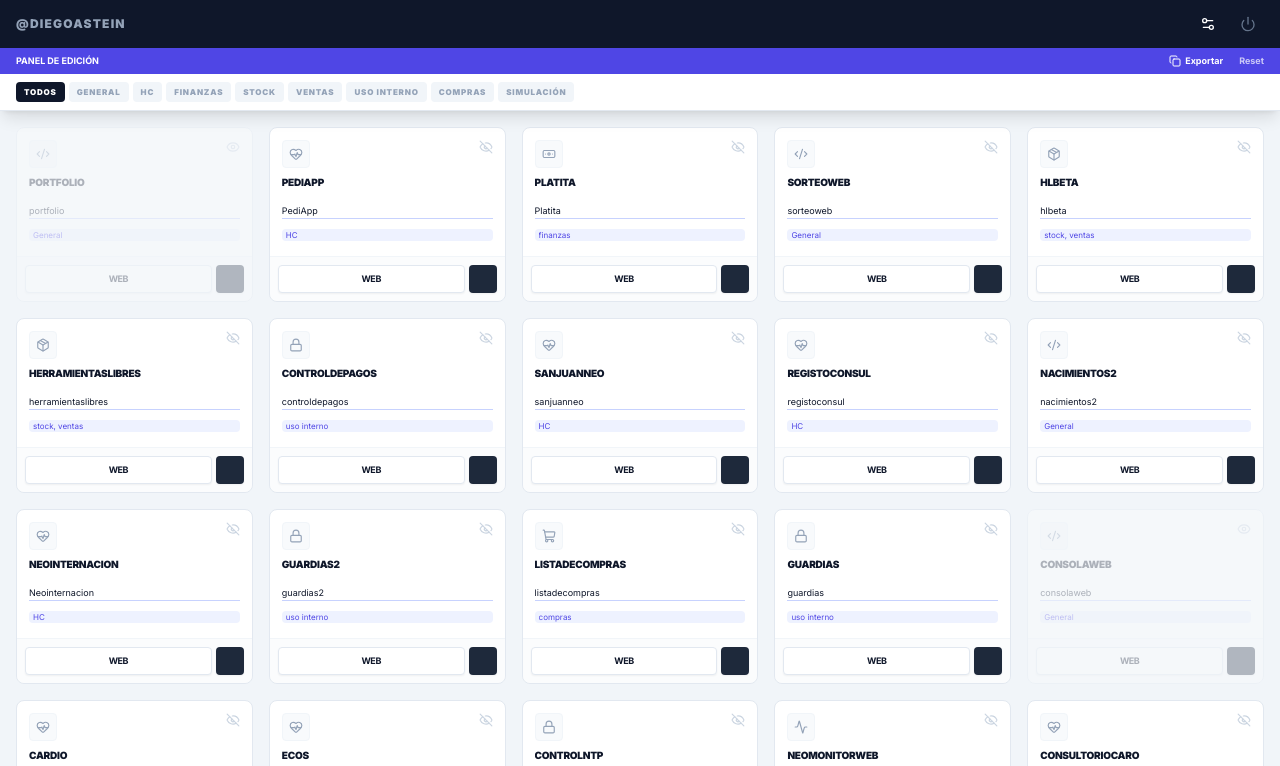
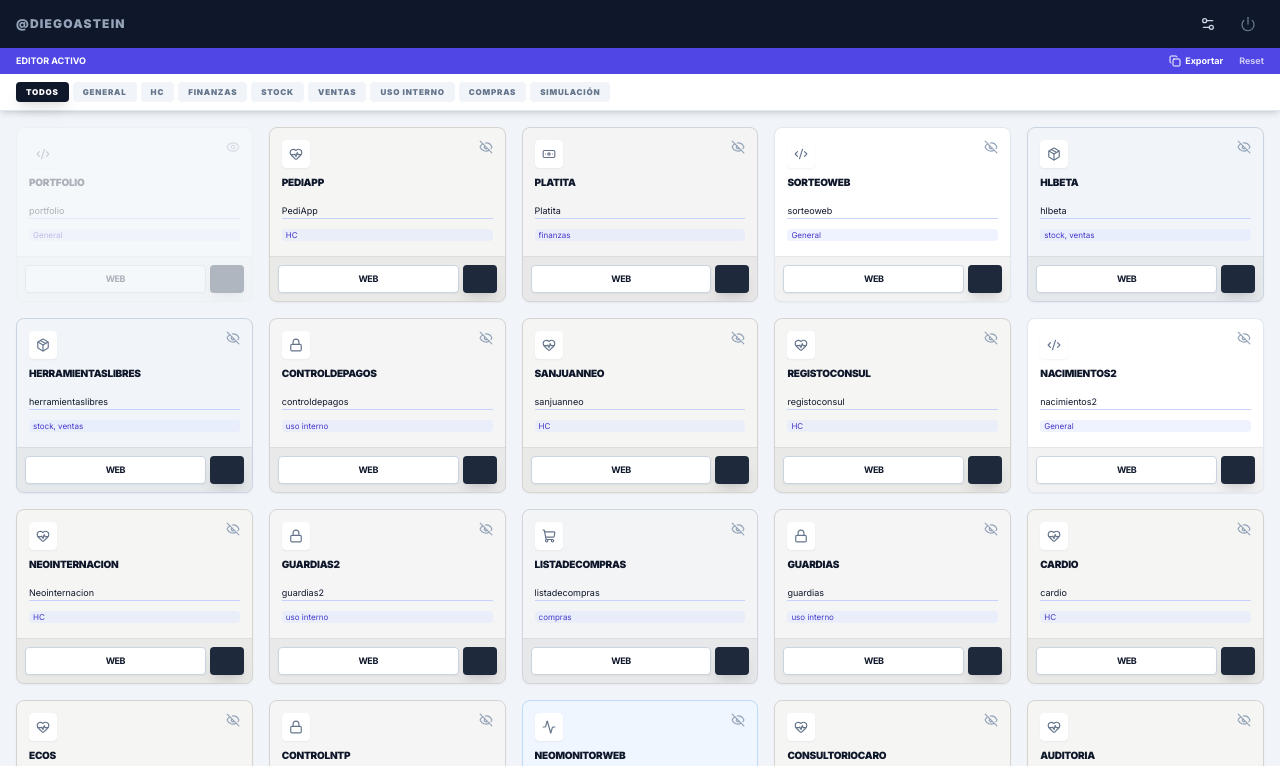
Before and after one commit to diegoastein/portfolio, a plain HTML site: page index.html in a window 1280 px wide. Both pictures are taken after a click on the button 1208 px from the left and 24 px from the top of the page. Shown: the top 766 px of the page. Drawn offline with nearby package versions, Linux system fonts and the light colour scheme.

Commit message:
Update index.html

```diff
--- a/index.html
+++ b/index.html
@@ -19,7 +19,7 @@
             transition: all 0.2s ease;
         }
 
-        /* Grid forzado a 2 columnas en movil */
+        /* Grid de 2 columnas en móvil para ahorrar espacio */
         @media (max-width: 640px) {
             .compact-grid {
                 grid-template-columns: repeat(2, 1fr);
@@ -29,16 +29,17 @@
         .no-scrollbar::-webkit-scrollbar { display: none; }
         .no-scrollbar { -ms-overflow-style: none; scrollbar-width: none; }
 
-        /* Estilo para el overlay de descripción */
+        /* Overlay de descripción con desenfoque */
         .description-overlay {
-            backdrop-filter: blur(2px);
+            backdrop-filter: blur(4px);
+            background-color: rgba(15, 23, 42, 0.95);
         }
     </style>
 </head>
 <body class="text-slate-900 pb-6">
 
-    <!-- Header Minimalista -->
-    <header class="bg-slate-900 text-white sticky top-0 z-50 shadow-lg">
+    <!-- Header Oscuro -->
+    <header class="bg-slate-900 text-white sticky top-0 z-50 shadow-md">
         <div class="max-w-7xl mx-auto px-4 h-12 flex items-center justify-between">
             <div class="flex items-center gap-2">
                 <span class="font-black text-[10px] md:text-xs tracking-widest uppercase text-slate-400">@diegoastein</span>
@@ -46,7 +47,7 @@
 
             <div class="flex items-center gap-2">
                 <button onclick="app.toggleEditMode()" class="p-2 hover:bg-slate-800 rounded-lg transition-colors">
-                    <i data-lucide="settings-2" class="w-4 h-4"></i>
+                    <i data-lucide="settings-2" class="w-4 h-4 text-slate-300"></i>
                 </button>
                 <button onclick="app.logout()" class="p-2 text-slate-500 hover:text-red-400">
                     <i data-lucide="power" class="w-4 h-4"></i>
@@ -55,10 +56,10 @@
         </div>
 
         <!-- Banner de Edición -->
-        <div id="edit-banner" class="hidden bg-indigo-600 px-4 py-1.5 flex justify-between items-center text-[9px] font-bold uppercase">
-            <span>Panel de Edición</span>
+        <div id="edit-banner" class="hidden bg-indigo-600 px-4 py-1.5 flex justify-between items-center text-[9px] font-bold uppercase text-white">
+            <span>Editor Activo</span>
             <div class="flex gap-4">
-                <button onclick="app.copyConfig()" class="flex items-center gap-1"><i data-lucide="copy" class="w-3 h-3"></i> Exportar</button>
+                <button onclick="app.copyConfig()" class="flex items-center gap-1 hover:underline"><i data-lucide="copy" class="w-3 h-3"></i> Exportar</button>
                 <button onclick="app.resetData()" class="opacity-70 hover:opacity-100">Reset</button>
             </div>
         </div>
@@ -78,42 +79,41 @@
         <!-- Estado Vacío -->
         <div id="empty-state" class="hidden py-20 text-center">
             <i data-lucide="search-x" class="w-10 h-10 mx-auto text-slate-300 mb-2"></i>
-            <p class="text-slate-400 text-xs font-bold uppercase">No hay proyectos aquí</p>
+            <p class="text-slate-400 text-xs font-bold uppercase">Sin proyectos</p>
         </div>
     </main>
 
     <!-- Notificación -->
-    <div id="toast" class="fixed bottom-4 left-1/2 -translate-x-1/2 bg-indigo-600 text-white px-4 py-2 rounded-full text-[10px] font-bold opacity-0 transition-all z-[100] pointer-events-none shadow-xl">
-        Copiado al portapapeles
+    <div id="toast" class="fixed bottom-4 left-1/2 -translate-x-1/2 bg-indigo-700 text-white px-4 py-2 rounded-full text-[10px] font-bold opacity-0 transition-all z-[100] pointer-events-none shadow-2xl">
+        Configuración Copiada
     </div>
 
     <script>
         const initialData = {
           "username": "diegoastein",
           "repos": [
-            { "id": 1190596914, "name": "portfolio", "description": "portfolio", "url": "https://github.com/diegoastein/portfolio", "homepage": "https://diegoastein.github.io/portfolio/", "topics": ["General"], "isHidden": true },
-            { "id": 1117915849, "name": "PediApp", "description": "hc de consultorio pediátrico", "url": "https://github.com/diegoastein/pediapp", "homepage": "https://diegoastein.github.io/pediapp/", "topics": ["HC"], "isHidden": false },
-            { "id": 1178822966, "name": "Platita", "description": "control financiero básico", "url": "https://github.com/diegoastein/platita", "homepage": "https://diegoastein.github.io/platita/", "topics": ["finanzas"], "isHidden": false },
-            { "id": 1180247404, "name": "sorteoweb", "description": "gestor de sorteos por whatsapp", "url": "https://github.com/diegoastein/sorteoweb", "homepage": "https://diegoastein.github.io/sorteoweb/", "topics": ["General"], "isHidden": false },
-            { "id": 1181116050, "name": "hlbeta", "description": "beta de herramientas libres", "url": "https://github.com/diegoastein/hlbeta", "homepage": "https://diegoastein.github.io/hlbeta/", "topics": ["stock", "ventas"], "isHidden": false },
-            { "id": 1180398151, "name": "herramientaslibres", "description": "gestión de stock", "url": "https://github.com/diegoastein/herramientaslibres", "homepage": "https://diegoastein.github.io/herramientaslibres/", "topics": ["stock", "ventas"], "isHidden": false },
-            { "id": 1113252382, "name": "controldepagos", "description": "control de pagos", "url": "https://github.com/diegoastein/controldepagos", "homepage": "https://diegoastein.github.io/controldepagos/", "topics": ["uso interno"], "isHidden": false },
-            { "id": 1113983686, "name": "sanjuanneo", "description": "Uso interno del SJDD", "url": "https://github.com/diegoastein/sanjuanneo", "homepage": "https://diegoastein.github.io/sanjuanneo/", "topics": ["HC"], "isHidden": false },
-            { "id": 1100785733, "name": "registoconsul", "description": "Consultorio de Alto Riesgo", "url": "https://github.com/diegoastein/registoconsul", "homepage": "https://diegoastein.github.io/registoconsul/", "topics": ["HC"], "isHidden": false },
-            { "id": 1098206157, "name": "nacimientos2", "description": "registro de nacimientos", "url": "https://github.com/diegoastein/nacimientos2", "homepage": "https://diegoastein.github.io/nacimientos2/", "topics": ["General"], "isHidden": false },
-            { "id": 1093888442, "name": "Neointernacion", "description": "Web app de neo internación ", "url": "https://github.com/diegoastein/Neointernacion", "homepage": "https://diegoastein.github.io/Neointernacion/", "topics": ["HC"], "isHidden": false },
-            { "id": 1123333718, "name": "guardias2", "description": "anexo a guardias. Version lite", "url": "https://github.com/diegoastein/guardias2", "homepage": "https://diegoastein.github.io/guardias2/", "topics": ["uso interno"], "isHidden": false },
-            { "id": 1114435525, "name": "listadecompras", "description": "Lista de compras", "url": "https://github.com/diegoastein/listadecompras", "homepage": "https://diegoastein.github.io/listadecompras/", "topics": ["compras"], "isHidden": false },
-            { "id": 1111426472, "name": "guardias", "description": "manejo de las guardias externas", "url": "https://github.com/diegoastein/guardias", "homepage": "https://diegoastein.github.io/guardias/", "topics": ["uso interno"], "isHidden": false },
-            { "id": 1104721943, "name": "consolaweb", "description": "un rejunte de todo", "url": "https://github.com/diegoastein/consolaweb", "homepage": "https://diegoastein.github.io/consolaweb/", "topics": ["General"], "isHidden": true },
-            { "id": 1105264431, "name": "cardio", "description": "Estadísticas de cardio", "url": "https://github.com/diegoastein/cardio", "homepage": "https://diegoastein.github.io/cardio/", "topics": ["HC"], "isHidden": false },
-            { "id": 1105339931, "name": "Ecos", "description": "estadística de Ecografías", "url": "https://github.com/diegoastein/Ecos", "homepage": "https://diegoastein.github.io/Ecos/", "topics": ["HC"], "isHidden": false },
-            { "id": 1104132144, "name": "controlntp", "description": "Control de stock de NPT", "url": "https://github.com/diegoastein/controlntp", "homepage": "https://diegoastein.github.io/controlntp/", "topics": ["uso interno"], "isHidden": false },
-            { "id": 1106762310, "name": "neomonitorweb", "description": "web de difusión", "url": "https://github.com/diegoastein/neomonitorweb", "homepage": "https://diegoastein.github.io/neomonitorweb/", "topics": ["simulación"], "isHidden": false },
-            { "id": 1095261875, "name": "ConsultorioCaro", "description": "agenda consultorios", "url": "https://github.com/diegoastein/ConsultorioCaro", "homepage": "https://diegoastein.github.io/ConsultorioCaro/", "topics": ["HC"], "isHidden": false },
-            { "id": 1099448164, "name": "auditoria", "description": "auditoría", "url": "https://github.com/diegoastein/auditorianacimientos", "homepage": "https://diegoastein.github.io/auditorianacimientos/", "topics": ["HC"], "isHidden": false },
-            { "id": 1094967320, "name": "licencias", "description": "licencias", "url": "https://github.com/diegoastein/licenciasweb", "homepage": "https://diegoastein.github.io/licenciasweb/", "topics": ["uso interno"], "isHidden": false },
-            { "id": 1103359754, "name": "Turnos", "description": "gestión de turnos", "url": "https://github.com/diegoastein/Consultorios", "homepage": "https://diegoastein.github.io/Consultorios/", "topics": ["HC"], "isHidden": false }
+            { "id": 1190596914, "name": "portfolio", "description": "Este mismo sitio web", "url": "https://github.com/diegoastein/portfolio", "homepage": "https://diegoastein.github.io/portfolio/", "topics": ["General"], "isHidden": true },
+            { "id": 1117915849, "name": "PediApp", "description": "HC de consultorio pediátrico profesional", "url": "https://github.com/diegoastein/pediapp", "homepage": "https://diegoastein.github.io/pediapp/", "topics": ["HC"], "isHidden": false },
+            { "id": 1178822966, "name": "Platita", "description": "Control de finanzas personales simplificado", "url": "https://github.com/diegoastein/platita", "homepage": "https://diegoastein.github.io/platita/", "topics": ["finanzas"], "isHidden": false },
+            { "id": 1180247404, "name": "sorteoweb", "description": "Gestor de sorteos para enviar por WhatsApp", "url": "https://github.com/diegoastein/sorteoweb", "homepage": "https://diegoastein.github.io/sorteoweb/", "topics": ["General"], "isHidden": false },
+            { "id": 1181116050, "name": "hlbeta", "description": "Versión beta del sistema de gestión comercial", "url": "https://github.com/diegoastein/hlbeta", "homepage": "https://diegoastein.github.io/hlbeta/", "topics": ["stock", "ventas"], "isHidden": false },
+            { "id": 1180398151, "name": "herramientaslibres", "description": "Gestión integral de stock y proveedores", "url": "https://github.com/diegoastein/herramientaslibres", "homepage": "https://diegoastein.github.io/herramientaslibres/", "topics": ["stock", "ventas"], "isHidden": false },
+            { "id": 1113252382, "name": "controldepagos", "description": "Sistema interno para control de cobros", "url": "https://github.com/diegoastein/controldepagos", "homepage": "https://diegoastein.github.io/controldepagos/", "topics": ["uso interno"], "isHidden": false },
+            { "id": 1113983686, "name": "sanjuanneo", "description": "Herramienta interna para SJDD Neonatología", "url": "https://github.com/diegoastein/sanjuanneo", "homepage": "https://diegoastein.github.io/sanjuanneo/", "topics": ["HC"], "isHidden": false },
+            { "id": 1100785733, "name": "registoconsul", "description": "Registro de consultorio de alto riesgo", "url": "https://github.com/diegoastein/registoconsul", "homepage": "https://diegoastein.github.io/registoconsul/", "topics": ["HC"], "isHidden": false },
+            { "id": 1098206157, "name": "nacimientos2", "description": "Registro oficial de nacimientos", "url": "https://github.com/diegoastein/nacimientos2", "homepage": "https://diegoastein.github.io/nacimientos2/", "topics": ["General"], "isHidden": false },
+            { "id": 1093888442, "name": "Neointernacion", "description": "App para gestión de neonatos internados", "url": "https://github.com/diegoastein/Neointernacion", "homepage": "https://diegoastein.github.io/Neointernacion/", "topics": ["HC"], "isHidden": false },
+            { "id": 1123333718, "name": "guardias2", "description": "Gestión lite de guardias médicas", "url": "https://github.com/diegoastein/guardias2", "homepage": "https://diegoastein.github.io/guardias2/", "topics": ["uso interno"], "isHidden": false },
+            { "id": 1114435525, "name": "listadecompras", "description": "Organizador de compras domésticas", "url": "https://github.com/diegoastein/listadecompras", "homepage": "https://diegoastein.github.io/listadecompras/", "topics": ["compras"], "isHidden": false },
+            { "id": 1111426472, "name": "guardias", "description": "Manejo centralizado de guardias externas", "url": "https://github.com/diegoastein/guardias", "homepage": "https://diegoastein.github.io/guardias/", "topics": ["uso interno"], "isHidden": false },
+            { "id": 1105264431, "name": "cardio", "description": "Estadísticas de cardiología pediátrica", "url": "https://github.com/diegoastein/cardio", "homepage": "https://diegoastein.github.io/cardio/", "topics": ["HC"], "isHidden": false },
+            { "id": 1105339931, "name": "Ecos", "description": "Registro estadístico de ecografías", "url": "https://github.com/diegoastein/Ecos", "homepage": "https://diegoastein.github.io/Ecos/", "topics": ["HC"], "isHidden": false },
+            { "id": 1104132144, "name": "controlntp", "description": "Inventario de Nutrición Parenteral", "url": "https://github.com/diegoastein/controlntp", "homepage": "https://diegoastein.github.io/controlntp/", "topics": ["uso interno"], "isHidden": false },
+            { "id": 1106762310, "name": "neomonitorweb", "description": "Landing page de NeoMonitor Pro", "url": "https://github.com/diegoastein/neomonitorweb", "homepage": "https://diegoastein.github.io/neomonitorweb/", "topics": ["simulación"], "isHidden": false },
+            { "id": 1095261875, "name": "ConsultorioCaro", "description": "Agenda y turnos para consultorios", "url": "https://github.com/diegoastein/ConsultorioCaro", "homepage": "https://diegoastein.github.io/ConsultorioCaro/", "topics": ["HC"], "isHidden": false },
+            { "id": 1099448164, "name": "auditoria", "description": "Módulo de auditoría de nacimientos", "url": "https://github.com/diegoastein/auditorianacimientos", "homepage": "https://diegoastein.github.io/auditorianacimientos/", "topics": ["HC"], "isHidden": false },
+            { "id": 1094967320, "name": "licencias", "description": "Gestión de licencias médicas", "url": "https://github.com/diegoastein/licenciasweb", "homepage": "https://diegoastein.github.io/licenciasweb/", "topics": ["uso interno"], "isHidden": false },
+            { "id": 1103359754, "name": "Turnos", "description": "Gestor de turnos rápido", "url": "https://github.com/diegoastein/Consultorios", "homepage": "https://diegoastein.github.io/Consultorios/", "topics": ["HC"], "isHidden": false }
           ]
         };
 
@@ -123,19 +123,20 @@
             editMode: false,
             filter: 'Todos',
 
-            getIcon(topics) {
+            // Paleta neutra por categoría
+            getStyle(topics) {
                 const t = topics.map(x => x.toLowerCase());
-                if (t.includes('hc')) return 'heart-pulse';
-                if (t.includes('stock') || t.includes('ventas')) return 'package';
-                if (t.includes('finanzas')) return 'banknote';
-                if (t.includes('uso interno')) return 'lock';
-                if (t.includes('compras')) return 'shopping-cart';
-                if (t.includes('simulación')) return 'activity';
-                return 'code-2';
+                if (t.includes('hc')) return { icon: 'heart-pulse', bg: 'bg-stone-100', border: 'border-stone-300' };
+                if (t.includes('stock') || t.includes('ventas')) return { icon: 'package', bg: 'bg-slate-100', border: 'border-slate-300' };
+                if (t.includes('finanzas')) return { icon: 'banknote', bg: 'bg-zinc-100', border: 'border-zinc-300' };
+                if (t.includes('uso interno')) return { icon: 'lock', bg: 'bg-neutral-100', border: 'border-neutral-300' };
+                if (t.includes('compras')) return { icon: 'shopping-cart', bg: 'bg-gray-100', border: 'border-gray-300' };
+                if (t.includes('simulación')) return { icon: 'activity', bg: 'bg-blue-50', border: 'border-blue-200' };
+                return { icon: 'code-2', bg: 'bg-white', border: 'border-slate-200' };
             },
 
             init() {
-                const saved = localStorage.getItem('diego_compact_v5');
+                const saved = localStorage.getItem('diego_compact_v6');
                 this.repos = saved ? JSON.parse(saved).repos : initialData.repos;
                 this.render();
                 lucide.createIcons();
@@ -149,7 +150,7 @@
                 this.repos.forEach(r => { if (!r.isHidden || this.editMode) r.topics.forEach(t => cats.add(t)); });
 
                 filters.innerHTML = Array.from(cats).map(cat => `
-                    <button onclick="app.setFilter('${cat}')" class="px-2 py-1 rounded text-[8px] font-black uppercase tracking-widest transition-all ${this.filter === cat ? 'bg-slate-900 text-white' : 'bg-slate-100 text-slate-400 hover:bg-slate-200'}">
+                    <button onclick="app.setFilter('${cat}')" class="px-2.5 py-1 rounded text-[8px] font-black uppercase tracking-widest transition-all ${this.filter === cat ? 'bg-slate-900 text-white shadow-lg' : 'bg-slate-100 text-slate-500 hover:bg-slate-200'}">
                         ${cat}
                     </button>
                 `).join('');
@@ -160,18 +161,18 @@
                 });
 
                 grid.innerHTML = filtered.map(repo => {
-                    const icon = this.getIcon(repo.topics);
+                    const style = this.getStyle(repo.topics);
                     return `
-                    <div class="project-card group flex flex-col bg-white border border-slate-200 rounded-lg overflow-hidden relative ${repo.isHidden ? 'opacity-30' : ''}">
+                    <div class="project-card group flex flex-col ${style.bg} border ${style.border} rounded-lg overflow-hidden relative shadow-sm ${repo.isHidden ? 'opacity-30' : ''}">
 
-                        <!-- Contenido Superior (Título e Icono) con Hover -->
+                        <!-- Contenido -->
                         <div class="relative p-3 flex-1 flex flex-col">
                             <div class="flex justify-between items-start mb-2">
-                                <div class="p-1.5 bg-slate-50 border border-slate-100 rounded">
-                                    <i data-lucide="${icon}" class="w-3.5 h-3.5 text-slate-400"></i>
+                                <div class="p-1.5 bg-white border border-white rounded shadow-sm">
+                                    <i data-lucide="${style.icon}" class="w-3.5 h-3.5 text-slate-500"></i>
                                 </div>
                                 ${this.editMode ? `
-                                    <button onclick="app.toggleHide(${repo.id})" class="text-slate-300 hover:text-indigo-600 transition-colors relative z-20">
+                                    <button onclick="app.toggleHide(${repo.id})" class="text-slate-400 hover:text-indigo-600 transition-colors z-20">
                                         <i data-lucide="${repo.isHidden ? 'eye' : 'eye-off'}" class="w-3.5 h-3.5"></i>
                                     </button>
                                 ` : ''}
@@ -180,34 +181,34 @@
                             <h3 class="font-black text-[10px] uppercase leading-tight tracking-tight mb-1 truncate" title="${repo.name}">${repo.name}</h3>
 
                             ${this.editMode ? `
-                                <div class="space-y-1.5 mt-1 relative z-20">
+                                <div class="space-y-1.5 mt-1 z-20">
                                     <input onchange="app.updateField(${repo.id}, 'name', this.value)" value="${repo.name}" class="w-full text-[9px] border-b border-indigo-200 outline-none bg-transparent">
-                                    <input onchange="app.updateField(${repo.id}, 'topics', this.value)" value="${repo.topics.join(', ')}" class="w-full text-[8px] text-indigo-600 bg-indigo-50 px-1 rounded">
+                                    <input onchange="app.updateField(${repo.id}, 'topics', this.value)" value="${repo.topics.join(', ')}" class="w-full text-[8px] text-indigo-700 bg-indigo-100/50 px-1 rounded">
                                 </div>
                             ` : `
                                 <div class="flex flex-wrap gap-1 mt-1 mb-2">
-                                    ${repo.topics.map(t => `<span class="text-[7px] font-bold text-indigo-600 bg-indigo-50/50 px-1 rounded uppercase tracking-tighter">${t}</span>`).join('')}
+                                    ${repo.topics.map(t => `<span class="text-[7px] font-bold text-indigo-800 bg-indigo-100/50 px-1 rounded border border-indigo-100 uppercase tracking-tighter">${t}</span>`).join('')}
                                 </div>
                             `}
 
-                            <!-- Overlay de Descripción (Solo se muestra al pasar el mouse/tocar) -->
+                            <!-- Overlay de Descripción (Hover en Escritorio / Tap en Móvil) -->
                             ${!this.editMode ? `
-                                <div class="description-overlay absolute inset-0 bg-slate-900/95 p-3 opacity-0 group-hover:opacity-100 transition-opacity duration-200 flex flex-col justify-center items-center text-center z-10">
-                                    <p class="text-white text-[9px] font-medium leading-tight">${repo.description}</p>
+                                <div class="description-overlay absolute inset-0 opacity-0 group-hover:opacity-100 transition-opacity duration-300 flex flex-col justify-center items-center text-center z-10 p-3">
+                                    <p class="text-white text-[9px] font-bold leading-tight px-1">${repo.description}</p>
                                 </div>
                             ` : ''}
                         </div>
 
-                        <!-- Botones de Acción (Siempre visibles en la base) -->
-                        <div class="flex gap-1 p-2 bg-slate-50/50 border-t border-slate-100 relative z-20">
+                        <!-- Botones de Acción -->
+                        <div class="flex gap-1 p-2 bg-black/5 border-t border-black/5 z-20">
                             ${repo.homepage ? `
-                                <a href="${repo.homepage}" target="_blank" rel="noopener" class="flex-1 bg-white text-slate-900 text-[9px] font-bold py-1.5 rounded border border-slate-200 text-center hover:bg-slate-100 transition-colors uppercase tracking-tighter shadow-sm">Web</a>
+                                <a href="${repo.homepage}" target="_blank" rel="noopener" class="flex-1 bg-white text-slate-900 text-[9px] font-bold py-1.5 rounded border border-slate-300 text-center hover:bg-slate-50 active:bg-slate-100 transition-colors uppercase tracking-tighter shadow-sm">Web</a>
                             ` : `
-                                <div class="flex-1 bg-slate-100/50 text-slate-300 text-[8px] font-bold py-1.5 rounded text-center uppercase tracking-tighter">Off</div>
+                                <div class="flex-1 bg-black/5 text-slate-400 text-[8px] font-bold py-1.5 rounded text-center uppercase tracking-tighter italic">Local</div>
                             `}
 
-                            <a href="${repo.url}" target="_blank" rel="noopener" class="px-2 bg-slate-800 text-white rounded flex items-center justify-center hover:bg-black transition-colors shadow-sm" title="Ver Código">
-                                <i data-lucide="github" class="w-3 h-3"></i>
+                            <a href="${repo.url}" target="_blank" rel="noopener" class="px-2.5 bg-slate-800 text-white rounded flex items-center justify-center hover:bg-black transition-colors shadow-lg" title="Ver Código">
+                                <i data-lucide="github" class="w-3.5 h-3.5"></i>
                             </a>
                         </div>
                     </div>
@@ -226,7 +227,7 @@
                 else r[field] = val;
                 this.save();
             },
-            save() { localStorage.setItem('diego_compact_v5', JSON.stringify({ username: this.username, repos: this.repos })); },
+            save() { localStorage.setItem('diego_compact_v6', JSON.stringify({ username: this.username, repos: this.repos })); },
             copyConfig() {
                 const text = JSON.stringify({ username: this.username, repos: this.repos }, null, 2);
                 navigator.clipboard.writeText(text).then(() => {
@@ -235,8 +236,8 @@
                     setTimeout(() => t.classList.add('opacity-0'), 2000);
                 });
             },
-            resetData() { if(confirm('¿Restaurar configuración original?')) { this.repos = initialData.repos; this.save(); this.render(); } },
-            logout() { if(confirm('¿Cerrar sesión?')) { localStorage.removeItem('diego_compact_v5'); location.reload(); } }
+            resetData() { if(confirm('¿Restaurar?')) { this.repos = initialData.repos; this.save(); this.render(); } },
+            logout() { if(confirm('¿Cerrar sesión?')) { localStorage.removeItem('diego_compact_v6'); location.reload(); } }
         };
 
         window.onload = () => app.init();
```
